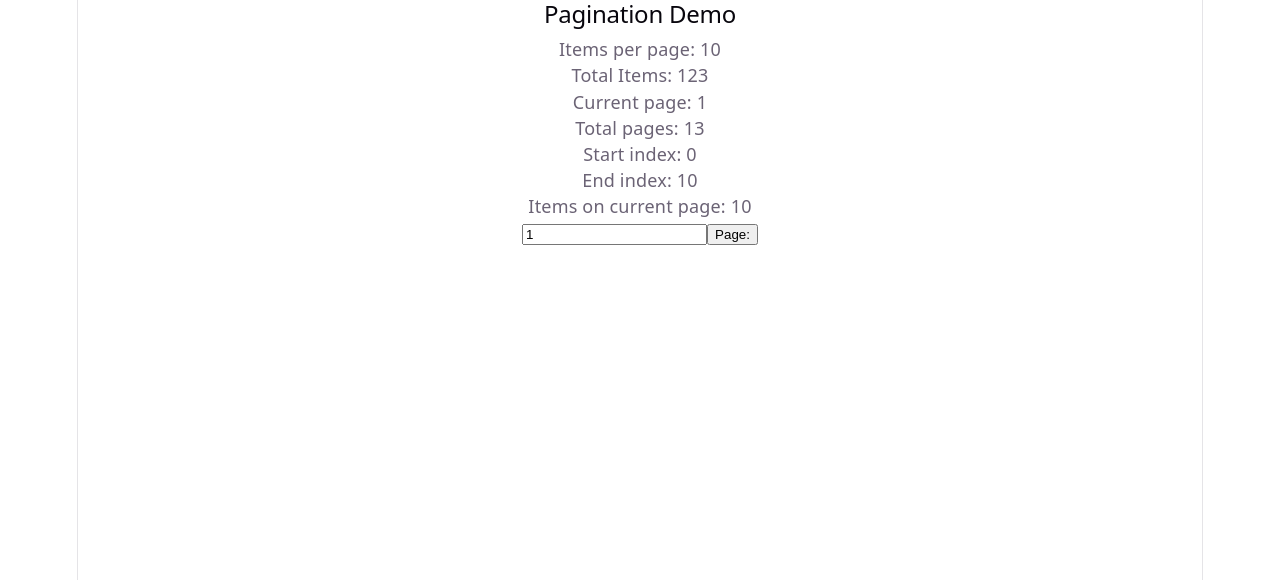
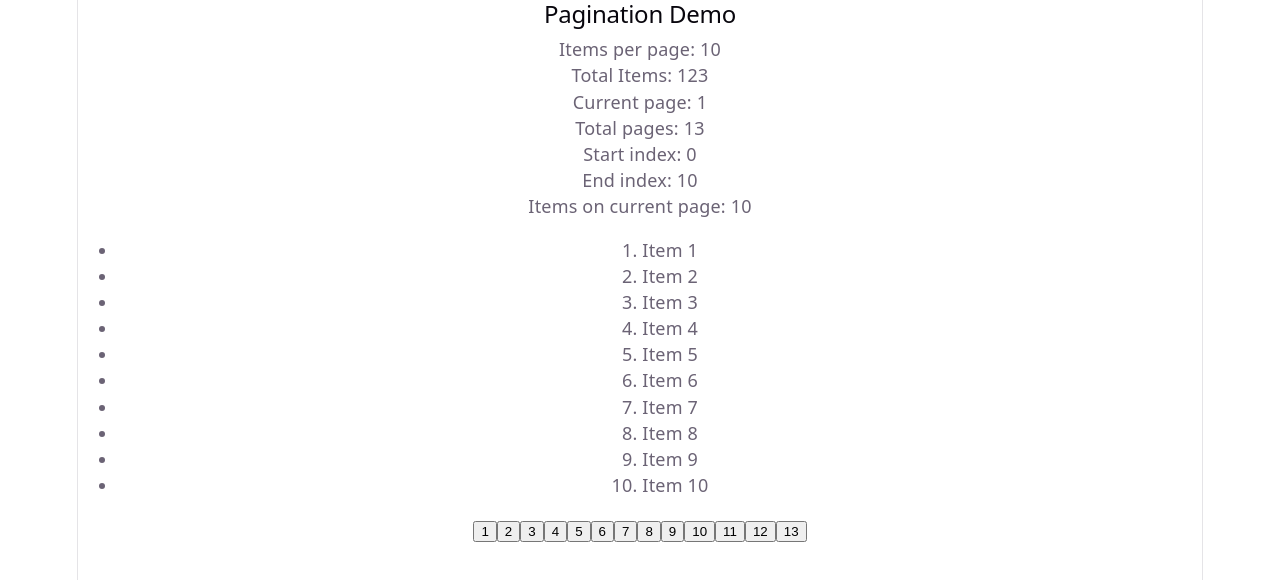
Before and after one commit to acpalacios3/custom-hooks, a React (Vite) app: page / in a window 1280 px wide. Shown: the top 580 px of the page. Built offline with nearby package versions, Linux system fonts and the light colour scheme.

Commit message:
create page buttons, display the array content by pages using slice()

```diff
--- a/src/components/PaginationDemo.jsx
+++ b/src/components/PaginationDemo.jsx
@@ -1,5 +1,33 @@
 import usePagination from "../hooks/usePagination";
 import { useState } from "react";
+
+const items = [
+  "Item 1", "Item 2", "Item 3", "Item 4", "Item 5",
+  "Item 6", "Item 7", "Item 8", "Item 9", "Item 10",
+  "Item 11", "Item 12", "Item 13", "Item 14", "Item 15",
+  "Item 16", "Item 17", "Item 18", "Item 19", "Item 20",
+  "Item 21", "Item 22", "Item 23", "Item 24", "Item 25",
+  "Item 26", "Item 27", "Item 28", "Item 29", "Item 30",
+  "Item 31", "Item 32", "Item 33", "Item 34", "Item 35",
+  "Item 36", "Item 37", "Item 38", "Item 39", "Item 40",
+  "Item 41", "Item 42", "Item 43", "Item 44", "Item 45",
+  "Item 46", "Item 47", "Item 48", "Item 49", "Item 50",
+  "Item 51", "Item 52", "Item 53", "Item 54", "Item 55",
+  "Item 56", "Item 57", "Item 58", "Item 59", "Item 60",
+  "Item 61", "Item 62", "Item 63", "Item 64", "Item 65",
+  "Item 66", "Item 67", "Item 68", "Item 69", "Item 70",
+  "Item 71", "Item 72", "Item 73", "Item 74", "Item 75",
+  "Item 76", "Item 77", "Item 78", "Item 79", "Item 80",
+  "Item 81", "Item 82", "Item 83", "Item 84", "Item 85",
+  "Item 86", "Item 87", "Item 88", "Item 89", "Item 90",
+  "Item 91", "Item 92", "Item 93", "Item 94", "Item 95",
+  "Item 96", "Item 97", "Item 98", "Item 99", "Item 100",
+  "Item 101", "Item 102", "Item 103", "Item 104", "Item 105",
+  "Item 106", "Item 107", "Item 108", "Item 109", "Item 110",
+  "Item 111", "Item 112", "Item 113", "Item 114", "Item 115",
+  "Item 116", "Item 117", "Item 118", "Item 119", "Item 120",
+  "Item 121", "Item 122", "Item 123"
+];
 
 function PaginacionDemo(){ const {
                             totalItems,
@@ -10,14 +38,15 @@ function PaginacionDemo(){ const {
                             endIndex,
                             itemsOnCurrentPage,
                             setPage
-                        }=usePagination(123,10,1);
+                        }=usePagination(items.length,10,1);
 
 const [pageNumber, setPageNumber] = useState(1);
+// slice() gets a part of the array without changing the original.
+const currentItems = items.slice(startIndex, endIndex);
 
-
-const handleTestPage = () => {
-    setPage(Number(pageNumber));
-  };
+// const handleTestPage = () => {
+//     setPage(Number(pageNumber));
+//   };
 
     return(
 
@@ -30,15 +59,41 @@ const handleTestPage = () => {
             <p>Start index: {startIndex}</p>
             <p>End index: {endIndex}</p>
             <p>Items on current page: {itemsOnCurrentPage}</p>
+
+
+            {/* <button onClick={handleTestPage}>
+                Page:
+            </button>
             <input
                 type="number"
                 value={pageNumber}
                 onChange={(e) => setPageNumber(e.target.value)}
-            />
+            /> */}
 
-            <button onClick={handleTestPage}>
-                Page:
-            </button>
+            <ul>
+                    {currentItems.map((item, index) => (
+                        <li key={item}>
+                         {index + 1}. {item}
+                        </li>
+                    ))}
+            </ul>
+
+
+            <button onClick={() => setPage(1)}>1</button>
+            <button onClick={() => setPage(2)}>2</button>
+            <button onClick={() => setPage(3)}>3</button>
+            <button onClick={() => setPage(4)}>4</button>
+            <button onClick={() => setPage(5)}>5</button>
+            <button onClick={() => setPage(6)}>6</button>
+            <button onClick={() => setPage(7)}>7</button>
+            <button onClick={() => setPage(8)}>8</button>
+            <button onClick={() => setPage(9)}>9</button>
+            <button onClick={() => setPage(10)}>10</button>
+            <button onClick={() => setPage(11)}>11</button>
+            <button onClick={() => setPage(12)}>12</button>
+            <button onClick={() => setPage(13)}>13</button>
+
+
     </section>
     );
 }
```
